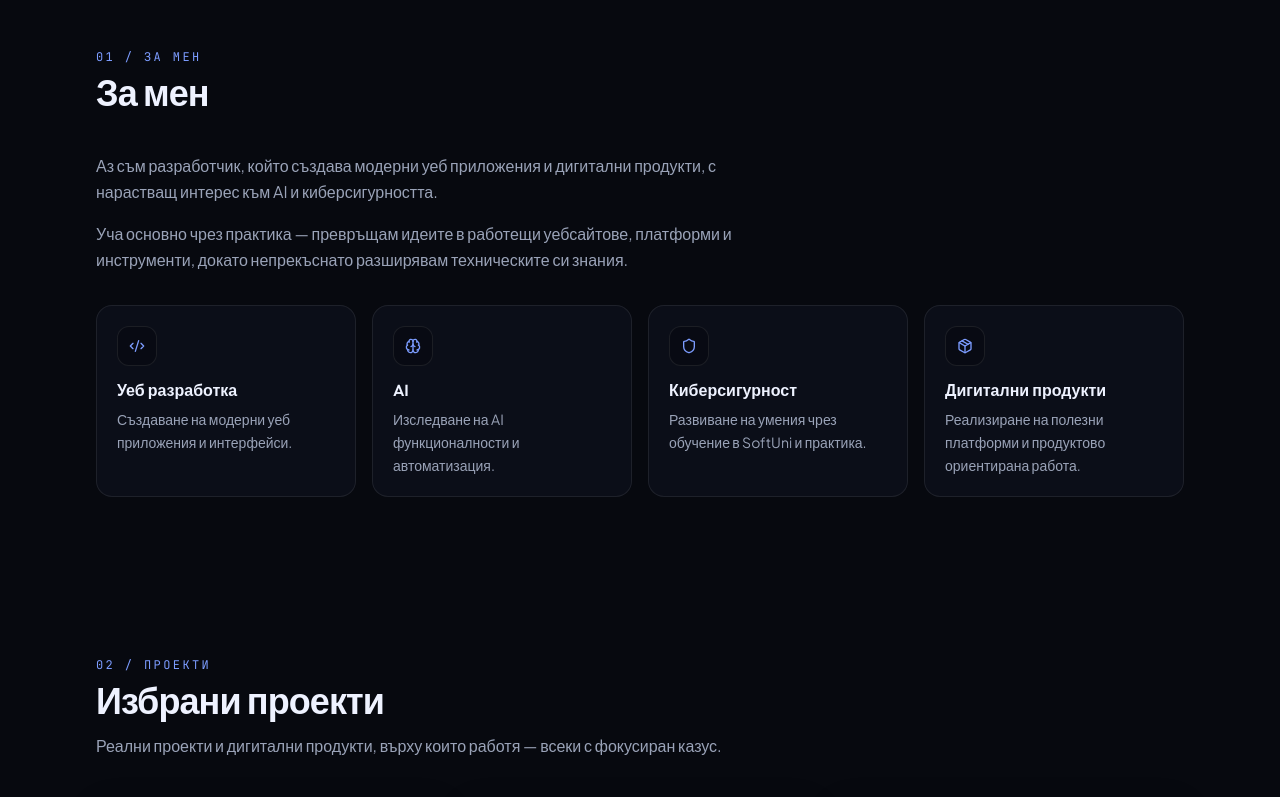
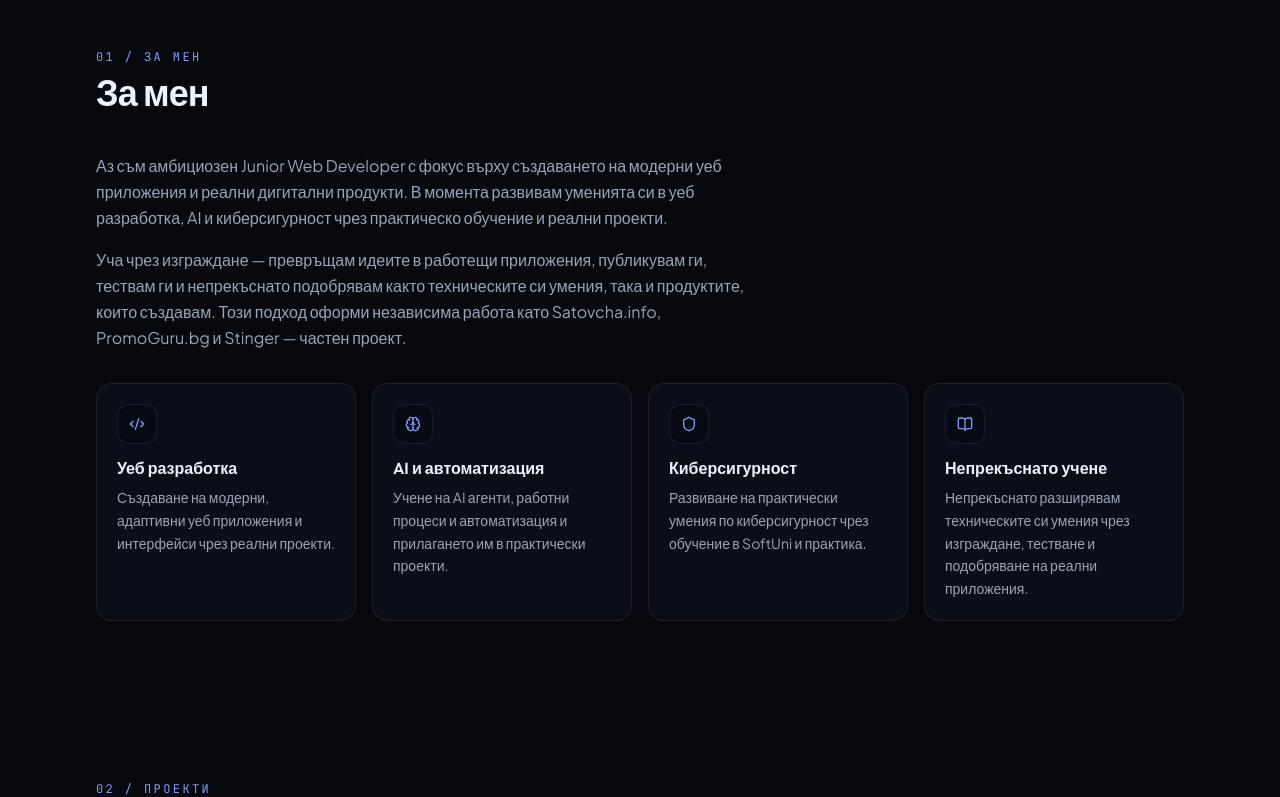
Before and after one commit to nikolaysmilenov/nikolaysmilenov-portfolio, a Next.js app: page /bg in a window 1280 px wide. Shown: the part 683-1480 px from the top of the page. Built offline with nearby package versions, Linux system fonts and the light colour scheme.

Commit message:
Rewrite About Me for an honest junior developer positioning.
Co-authored-by: Cursor <cursoragent@cursor.com>

```diff
--- a/src/components/sections/about.tsx
+++ b/src/components/sections/about.tsx
@@ -1,4 +1,4 @@
-import { Brain, Code2, Package, Shield } from "lucide-react";
+import { BookOpen, Brain, Code2, Shield } from "lucide-react";
 import { aboutFocus } from "@/data/skills";
 import { getDictionary } from "@/data/translations";
 import { Container } from "@/components/ui/container";
@@ -10,7 +10,7 @@ const focusIcons = {
   web: Code2,
   ai: Brain,
   security: Shield,
-  products: Package,
+  learning: BookOpen,
 } as const;
 
 export function About({ locale }: { locale: Locale }) {
--- a/src/data/skills.ts
+++ b/src/data/skills.ts
@@ -93,19 +93,19 @@ export const aboutFocus = [
       bg: "Уеб разработка",
     } satisfies LocalizedString,
     description: {
-      en: "Building modern web applications and interfaces.",
-      bg: "Създаване на модерни уеб приложения и интерфейси.",
+      en: "Building modern, responsive web applications and interfaces through real-world projects.",
+      bg: "Създаване на модерни, адаптивни уеб приложения и интерфейси чрез реални проекти.",
     } satisfies LocalizedString,
   },
   {
     id: "ai",
     title: {
-      en: "AI",
-      bg: "AI",
+      en: "AI & Automation",
+      bg: "AI и автоматизация",
     } satisfies LocalizedString,
     description: {
-      en: "Exploring AI-powered features and automation.",
-      bg: "Изследване на AI функционалности и автоматизация.",
+      en: "Learning AI agents, workflows and automation while applying them to practical projects.",
+      bg: "Учене на AI агенти, работни процеси и автоматизация и прилагането им в практически проекти.",
     } satisfies LocalizedString,
   },
   {
@@ -115,19 +115,19 @@ export const aboutFocus = [
       bg: "Киберсигурност",
     } satisfies LocalizedString,
     description: {
-      en: "Growing skills through SoftUni training and practice.",
-      bg: "Развиване на умения чрез обучение в SoftUni и практика.",
+      en: "Developing practical cybersecurity skills through SoftUni training and hands-on practice.",
+      bg: "Развиване на практически умения по киберсигурност чрез обучение в SoftUni и практика.",
     } satisfies LocalizedString,
   },
   {
-    id: "products",
+    id: "learning",
     title: {
-      en: "Digital Products",
-      bg: "Дигитални продукти",
+      en: "Continuous Learning",
+      bg: "Непрекъснато учене",
     } satisfies LocalizedString,
     description: {
-      en: "Shipping useful platforms and product-minded work.",
-      bg: "Реализиране на полезни платформи и продуктово ориентирана работа.",
+      en: "Continuously expanding my technical skills by building, testing and improving real applications.",
+      bg: "Непрекъснато разширявам техническите си умения чрез изграждане, тестване и подобряване на реални приложения.",
     } satisfies LocalizedString,
   },
 ] as const;
--- a/src/data/translations/bg.ts
+++ b/src/data/translations/bg.ts
@@ -44,9 +44,9 @@ export const bg: Dictionary = {
     number: "01 / За мен",
     title: "За мен",
     paragraph1:
-      "Аз съм разработчик, който създава модерни уеб приложения и дигитални продукти, с нарастващ интерес към AI и киберсигурността.",
+      "Аз съм амбициозен Junior Web Developer с фокус върху създаването на модерни уеб приложения и реални дигитални продукти. В момента развивам уменията си в уеб разработка, AI и киберсигурност чрез практическо обучение и реални проекти.",
     paragraph2:
-      "Уча основно чрез практика — превръщам идеите в работещи уебсайтове, платформи и инструменти, докато непрекъснато разширявам техническите си знания.",
+      "Уча чрез изграждане — превръщам идеите в работещи приложения, публикувам ги, тествам ги и непрекъснато подобрявам както техническите си умения, така и продуктите, които създавам. Този подход оформи независима работа като Satovcha.info, PromoGuru.bg и Stinger — частен проект.",
   },
   projects: {
     number: "02 / Проекти",
--- a/src/data/translations/en.ts
+++ b/src/data/translations/en.ts
@@ -44,9 +44,9 @@ export const en: Dictionary = {
     number: "01 / About",
     title: "About Me",
     paragraph1:
-      "I'm a developer focused on building modern web applications and digital products, with growing interests in AI and cybersecurity.",
+      "I'm an aspiring Junior Web Developer focused on building modern web applications and real digital products. I'm currently developing my skills in web development, AI and cybersecurity through hands-on learning and real projects.",
     paragraph2:
-      "I learn primarily by building — turning ideas into working websites, platforms and tools while continuously expanding my technical knowledge.",
+      "I learn by building — turning ideas into working applications, deploying them, testing them and continuously improving both my technical skills and the products I create. That approach has shaped independent work such as Satovcha.info, PromoGuru.bg and Stinger, a private project.",
   },
   projects: {
     number: "02 / Projects",
```
